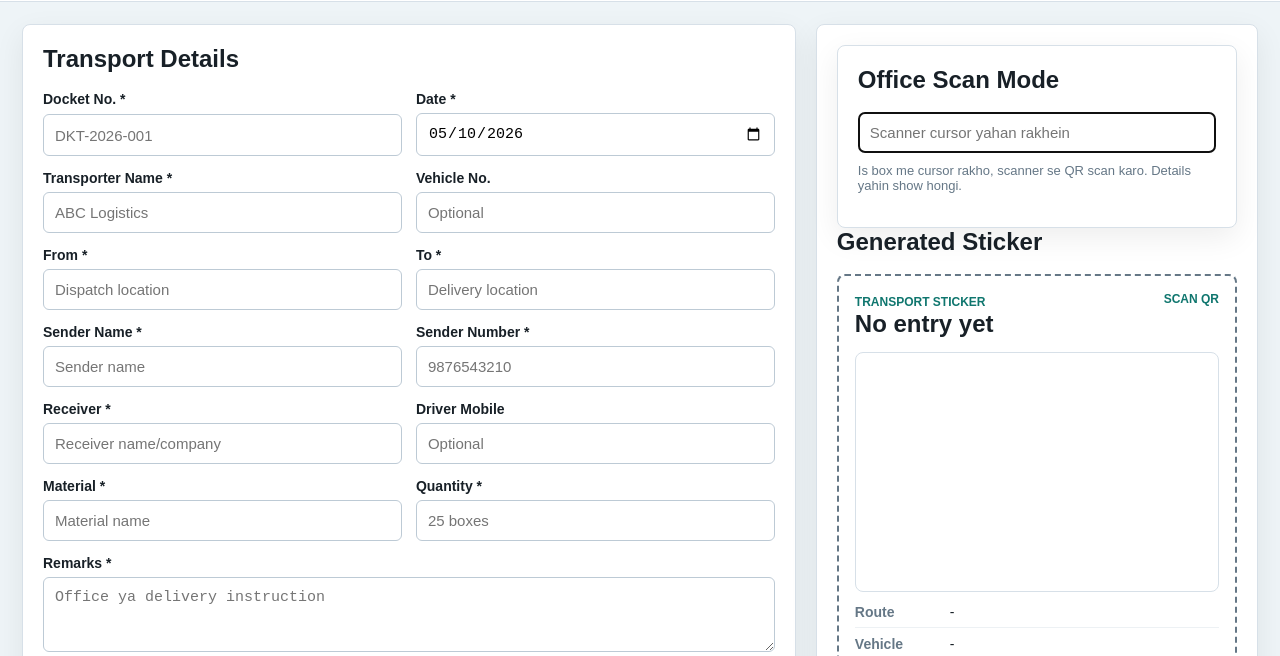
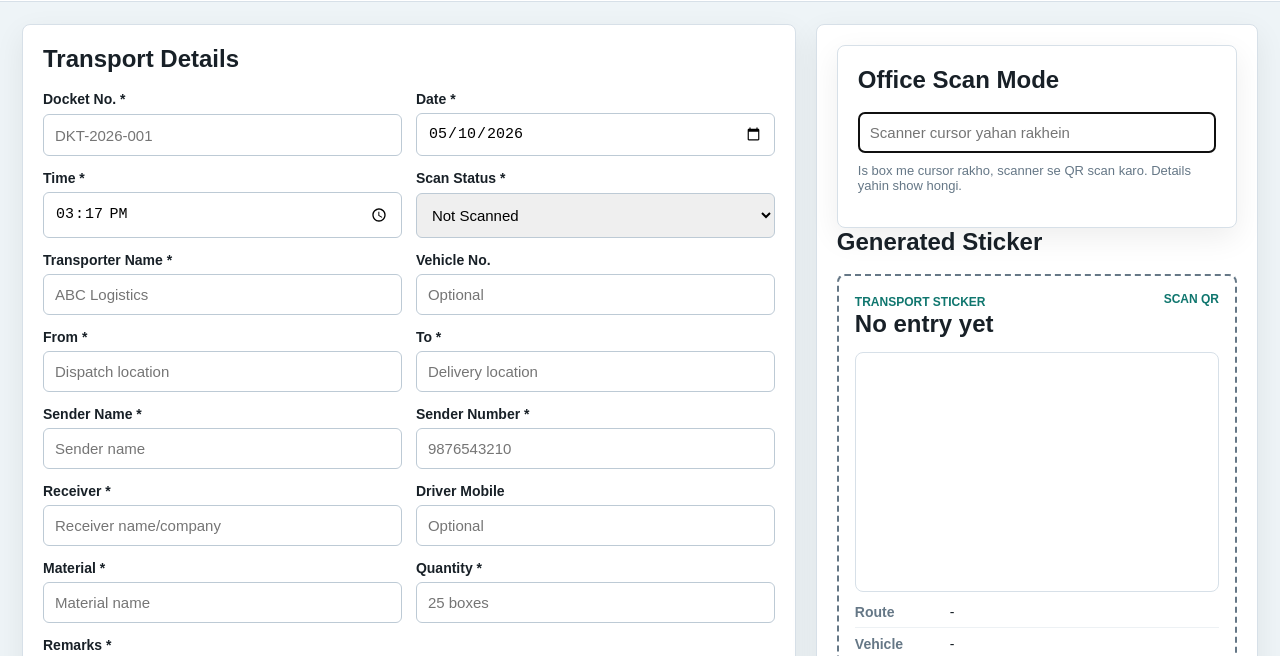
Before and after one commit to vyaparapp1yr-tech/transport-sticker, a plain HTML site: page index.html in a window 1280 px wide. Shown: the part 89-745 px from the top of the page. Drawn offline with Linux system fonts and the light colour scheme.

Commit message:
Add time and scan status fields

```diff
--- a/index.html
+++ b/index.html
@@ -59,7 +59,8 @@
       gap: 6px;
     }
 
-    input, textarea {
+    input, textarea, select {
+
       padding: 11px;
       border: 1px solid #bdcad5;
       border-radius: 6px;
@@ -268,6 +269,20 @@
 </div>
 
 <div class="grid">
+  <label>Time *
+    <input name="time" type="time" required>
+  </label>
+
+  <label>Scan Status *
+    <select name="scanStatus" required>
+      <option value="Not Scanned">Not Scanned</option>
+      <option value="Scanned">Scanned</option>
+    </select>
+  </label>
+</div>
+
+
+        <div class="grid">
           <label>Transporter Name *
             <input name="transporter" required placeholder="ABC Logistics">
           </label>
@@ -391,6 +406,9 @@ const liveScanDetails = document.getElementById("liveScanDetails");
     const labels = {
       lrNo: "Docket No.",
       date: "Date",
+      time: "Time",
+      scanStatus: "Scan Status",
+
       transporter: "Transporter",
       vehicleNo: "Vehicle No.",
       fromPlace: "From",
@@ -408,7 +426,16 @@ const liveScanDetails = document.getElementById("liveScanDetails");
   form.date.value = new Date().toISOString().slice(0, 10);
 }
 
+function setCurrentTime() {
+  const now = new Date();
+  form.time.value = String(now.getHours()).padStart(2, "0") + ":" +
+    String(now.getMinutes()).padStart(2, "0");
+}
+
+
     setTodayDate();
+    setCurrentTime();
+
 
     function encode(data) {
       return btoa(unescape(encodeURIComponent(JSON.stringify(data))));
@@ -435,9 +462,11 @@ const liveScanDetails = document.getElementById("liveScanDetails");
 
      new QRCode(qrBox, {
   text: link,
-        width: 210,
-        height: 210
+  width: 360,
+  height: 360,
+  correctLevel: QRCode.CorrectLevel.L
 });
+
 
       document.getElementById("stickerNo").textContent = record.lrNo || "-";
 
@@ -510,6 +539,8 @@ scanInput.addEventListener("keydown", function(e) {
 
      form.reset();
 setTodayDate();
+setCurrentTime();
+
     });
 
     document.getElementById("copyBtn").addEventListener("click", async function() {
```
Lines whose indentation alone changed are shown as unchanged.
